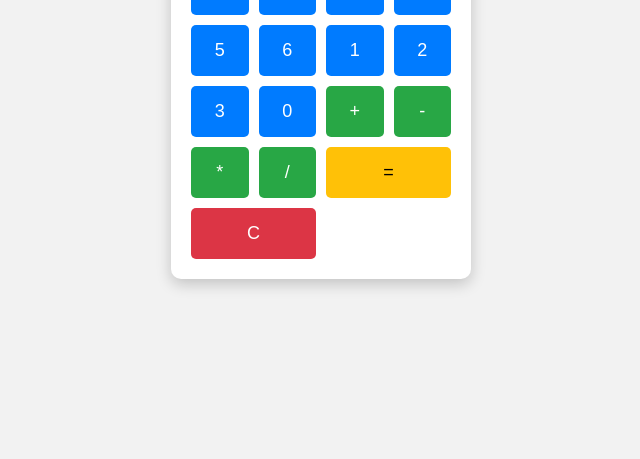
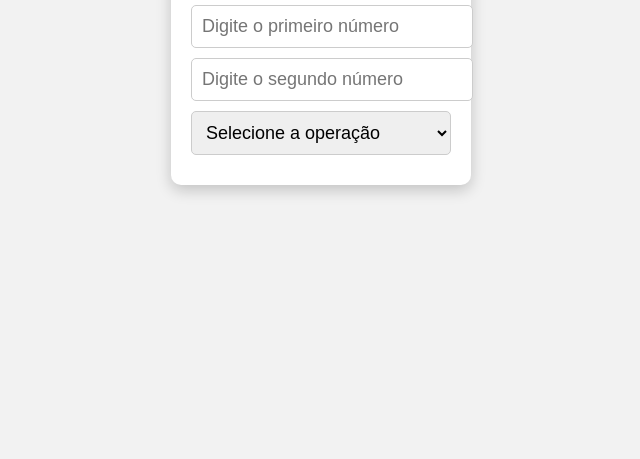
Before and after one commit to vitorsh/app-calculadora, a plain HTML site: page index.html in a window 1280 px wide. Shown: the part 357-816 px from the top of the page, without its empty margins (319-959 px from the left). Drawn offline with nearby package versions, Linux system fonts and the light colour scheme.

Commit message:
adicionado campo select

```diff
--- a/index.html
+++ b/index.html
@@ -22,57 +22,44 @@
       text-align: center;
       width: 260px;
     }
-    input {
+
+    input, select {
       width: 100%;
       padding: 10px;
       font-size: 18px;
-      text-align: right;
       margin-bottom: 10px;
       border-radius: 5px;
       border: 1px solid #ccc;
     }
-    .botoes {
-      display: grid;
-      grid-template-columns: repeat(4, 1fr);
-      gap: 10px;
-    }
-    button {
-      padding: 15px;
-      font-size: 18px;
-      border-radius: 5px;
-      border: none;
-      background: #007BFF;
-      color: white;
-      cursor: pointer;
-      transition: background 0.2s;
-    }
-    button:hover {
-      background: #0056b3;
-    }
-    .operacao {
-      background: #28a745;
-    }
-    .igual {
-      background: #ffc107;
-      color: #000;
-      grid-column: span 2;
-    }
-    .limpar {
-      background: #dc3545;
-      grid-column: span 2;
+
+    .resultado {
+      margin-top: 15px;
+      font-size: 20px;
+      font-weight: bold;
     }
   </style>
 </head>
+
 <body>
   <div id="app" class="calculadora">
     <h2>Calculadora VueJS</h2>
-    <input type="text" v-model="display" readonly>
 
-    <div class="botoes">
-      <button v-for="n in numeros" @click="adicionarNumero(n)">{{ n }}</button>
-      <button class="operacao" v-for="op in operacoes" @click="selecionarOperacao(op)">{{ op }}</button>
-      <button class="igual" @click="calcular()">=</button>
-      <button class="limpar" @click="limpar()">C</button>
+    <!-- Dois campos numéricos -->
+    <input type="number" v-model.number="numero1" placeholder="Digite o primeiro número">
+    <input type="number" v-model.number="numero2" placeholder="Digite o segundo número">
+
+    <!-- Select de operações -->
+    <select v-model="operacao">
+      <option value="">Selecione a operação</option>
+      <option value="soma">Somar</option>
+      <option value="subtracao">Subtrair</option>
+      <option value="multiplicacao">Multiplicar</option>
+      <option value="divisao">Dividir</option>
+    </select>
+
+    <!-- Resultado automático -->
+    <div class="resultado" v-if="resultado !== null">
+      Resultado: {{ resultado }}
     </div>
   </div>
 
@@ -80,43 +67,35 @@
     const app = Vue.createApp({
       data() {
         return {
-          display: '',
           numero1: null,
-          operacao: null,
-          numeros: ['7','8','9','4','5','6','1','2','3','0'],
-          operacoes: ['+', '-', '*', '/']
+          numero2: null,
+          operacao: "",
         };
       },
-      methods: {
-        adicionarNumero(n) {
-          this.display += n;
-        },
-        selecionarOperacao(op) {
-          if (this.display !== '') {
-            this.numero1 = parseFloat(this.display);
-            this.operacao = op;
-            this.display = '';
+
+      computed: {
+        resultado() {
+          if (this.operacao === "") return null;
+          if (this.numero1 === null || this.numero2 === null) return null;
+
+          const n1 = this.numero1;
+          const n2 = this.numero2;
+
+          switch (this.operacao) {
+            case "soma":
+              return n1 + n2;
+
+            case "subtracao":
+              return n1 - n2;
+
+            case "multiplicacao":
+              return n1 * n2;
+
+            case "divisao":
+              return n2 !== 0 ? n1 / n2 : "Erro: divisão por zero";
           }
-        },
-        calcular() {
-          if (this.operacao && this.display !== '') {
-            const numero2 = parseFloat(this.display);
-            let resultado = 0;
-            switch (this.operacao) {
-              case '+': resultado = this.numero1 + numero2; break;
-              case '-': resultado = this.numero1 - numero2; break;
-              case '*': resultado = this.numero1 * numero2; break;
-              case '/': resultado = numero2 !== 0 ? this.numero1 / numero2 : 'Erro'; break;
-            }
-            this.display = resultado.toString();
-            this.numero1 = null;
-            this.operacao = null;
-          }
-        },
-        limpar() {
-          this.display = '';
-          this.numero1 = null;
-          this.operacao = null;
+
+          return null;
         }
       }
     });
```
